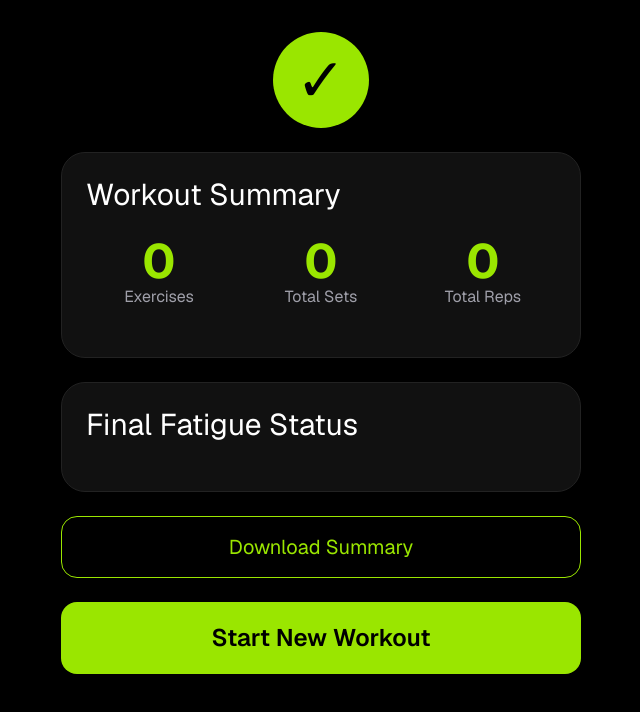
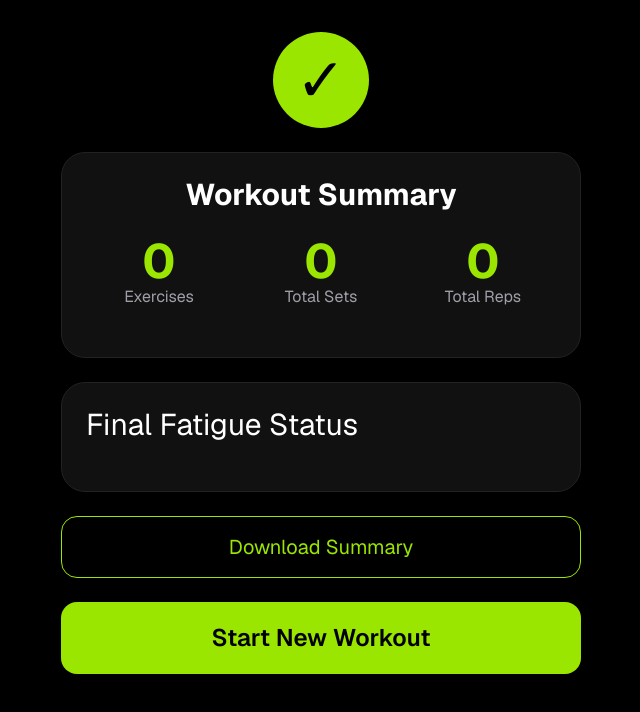
Before and after one commit to imrangfx/dont-over-train, a Next.js app: page /workout/complete in a window 1280 px wide. Shown: the top 712 px of the page, without its empty margins (319-959 px from the left). Built offline with nearby package versions, Linux system fonts and the light colour scheme.

Commit message:
Center workout summary heading

```diff
--- a/app/workout/complete/page.tsx
+++ b/app/workout/complete/page.tsx
@@ -201,7 +201,7 @@ ${fatigueArray
         {/* Summary */}
         <div className="w-full rounded-3xl border border-[#222] bg-[#111] p-6">
 
-          <h2 className="mb-6 text-3xl">
+          <h2 className="text-3xl font-bold text-center mb-6">
             Workout Summary
           </h2>
 
```
